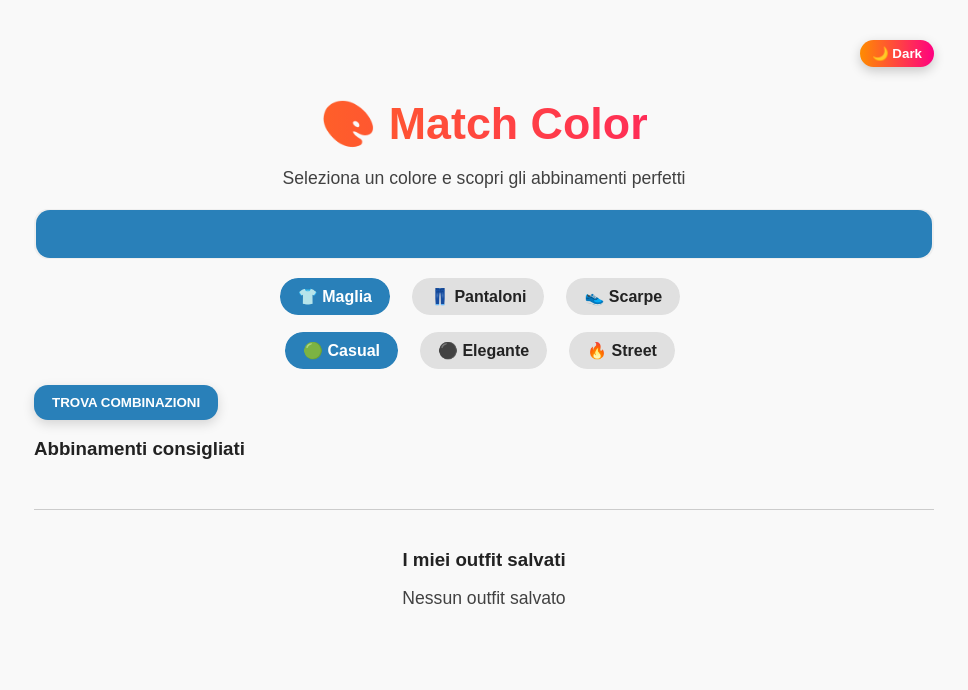
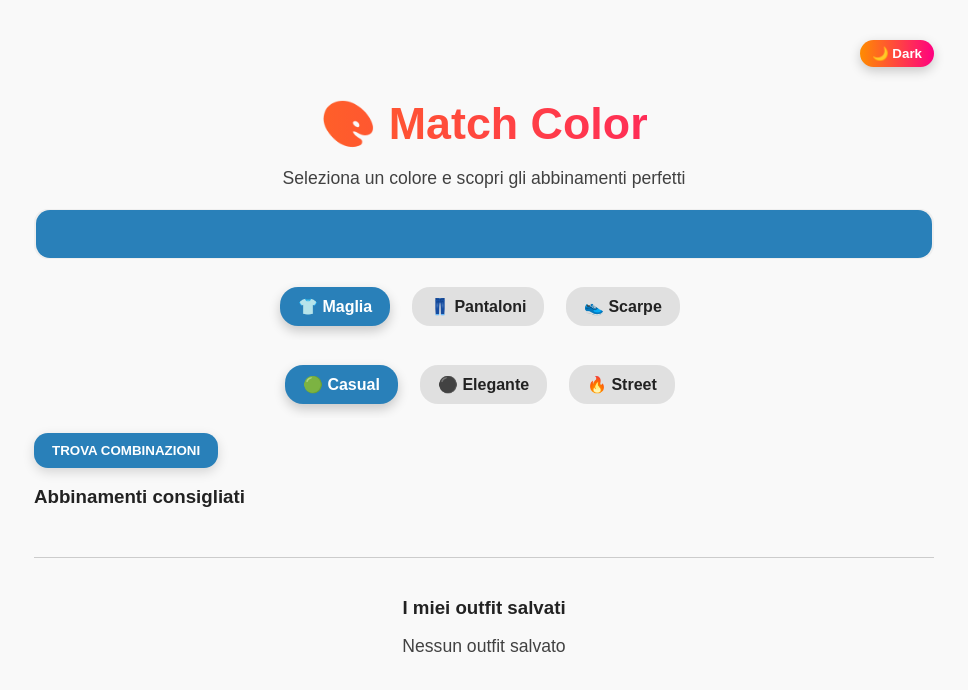
Before and after one commit to bartolomeocalmo/Match4Color, a React (Vite) app: page / in a window 1280 px wide. Shown: the top 690 px of the page, without its empty margins (156-1124 px from the left). Built offline with nearby package versions, Linux system fonts and the light colour scheme.

Commit message:
aggiornato index.css

```diff
--- a/src/index.css
+++ b/src/index.css
@@ -77,6 +77,16 @@ body.dark button {
   margin: 15px 0;
 }
 
+.garment-select,
+.style-select {
+  display: flex;
+  gap: 10px;
+  justify-content: center;
+  margin: 15px 0;
+  border-radius: 18px; /* bordo arrotondato sul contenitore */
+  overflow: hidden; /* assicura che gli elementi interni non escano dai bordi */
+}
+
 .garment-select input,
 .style-select input {
   display: none;
@@ -84,6 +94,8 @@ body.dark button {
 
 .garment-select span,
 .style-select span {
+  display: inline-block;
+  box-sizing: border-box;
   font-weight: 600;
   padding: 10px 18px;
   border-radius: 18px;
@@ -93,9 +105,6 @@ body.dark button {
   margin-left: -8px;
   user-select: none;
   overflow: hidden;
-
-  /* FIX SAFARI IOS */
-  -webkit-mask-image: -webkit-radial-gradient(white, black);
   transform: translateZ(0);
   backface-visibility: hidden;
   will-change: transform;
```
